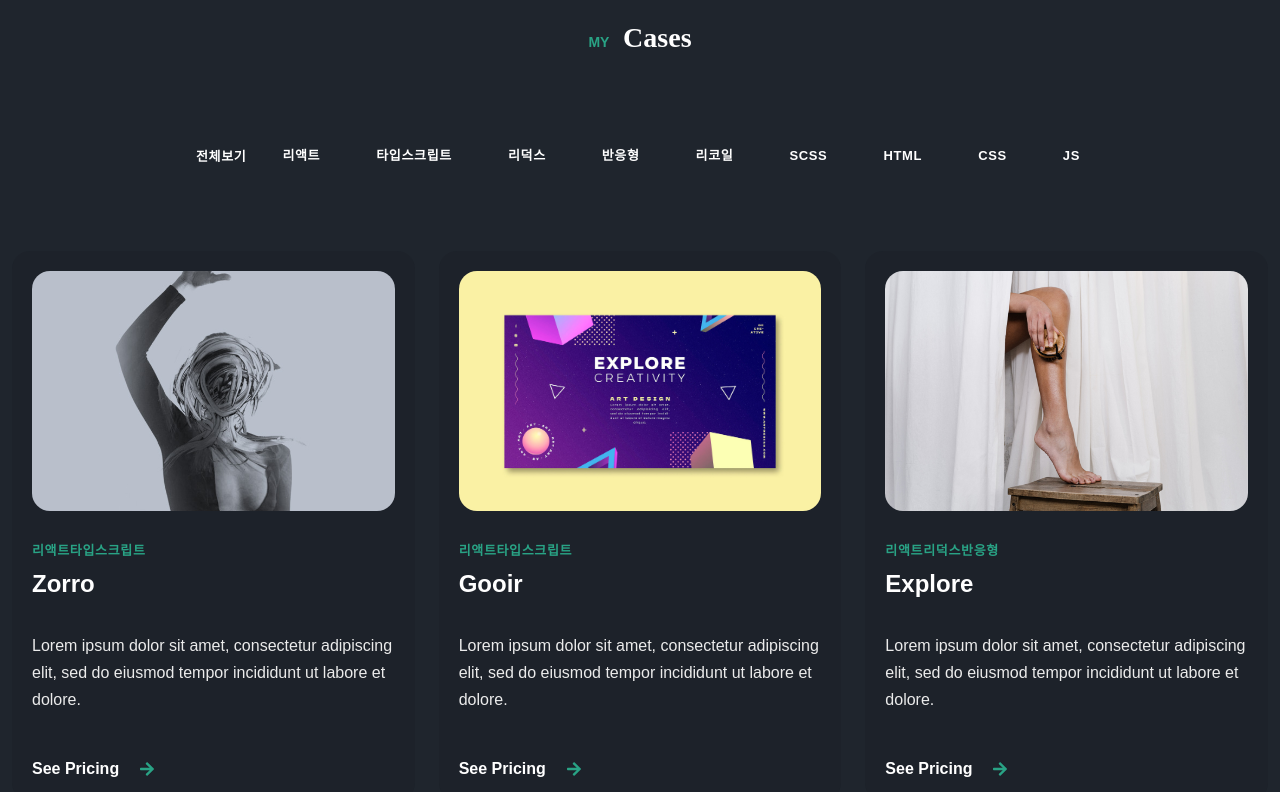
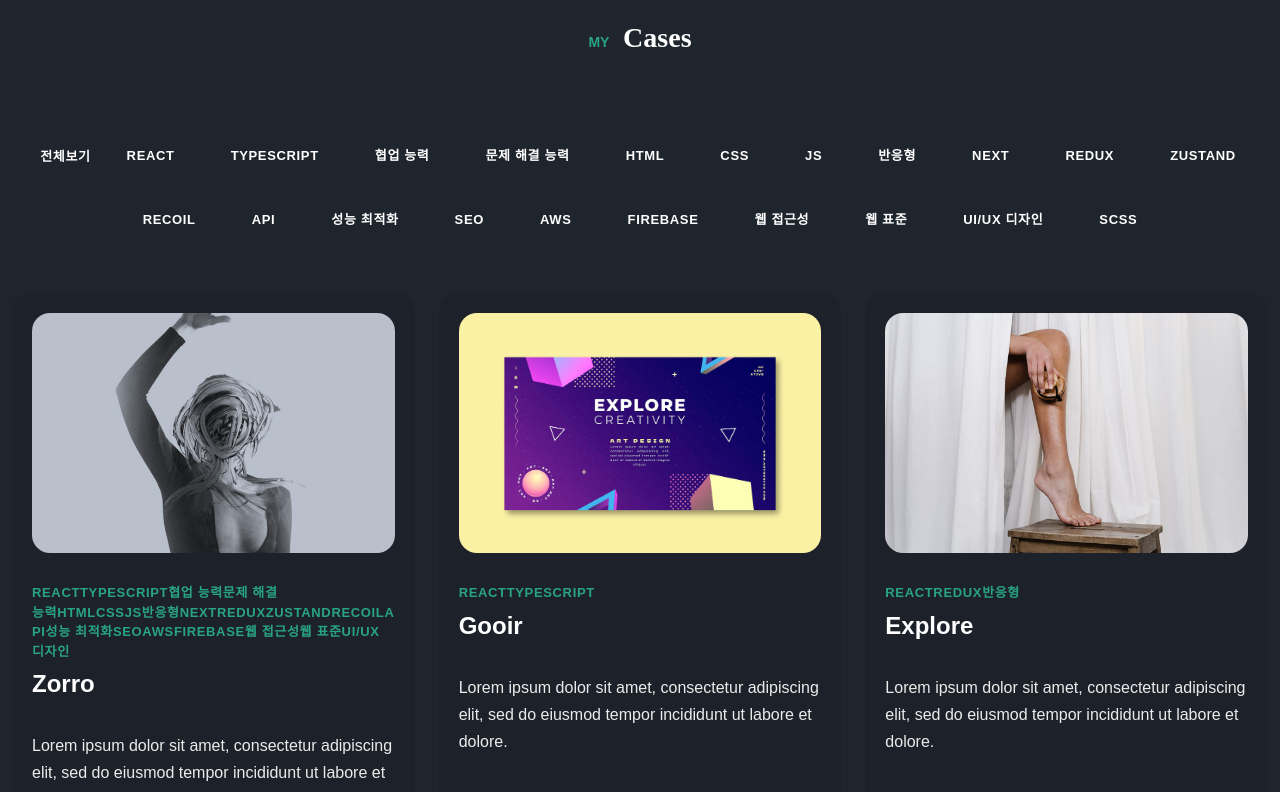
Before and after one commit to miss-gif/portfolio-final, a React (Vite) app: page / in a window 1280 px wide. Shown: the part 3820-4612 px from the top of the page. Built offline with nearby package versions, Linux system fonts and the light colour scheme.

Commit message:
Test : 테스트 코드 작성

```diff
--- a/src/components/portfolio/List.jsx
+++ b/src/components/portfolio/List.jsx
@@ -6,7 +6,7 @@ const List = ({ categories, filterItems, selectedCategories, selectAll }) => {
   };
 
   return (
-    <div className="portfolio__list">
+    <div className="portfolio__list container">
       <input
         id="seeAll"
         type="checkbox"
--- a/src/components/portfolio/portfolio.scss
+++ b/src/components/portfolio/portfolio.scss
@@ -65,7 +65,9 @@
 .portfolio__list {
   display: flex;
   justify-content: center;
+  flex-wrap: wrap;
   gap: 16px;
+  margin: 0 auto;
   margin-bottom: 60px;
   &-item {
     position: relative;
--- a/src/data/portfolio.js
+++ b/src/data/portfolio.js
@@ -9,7 +9,28 @@ export const portfolio = [
   {
     id: 1,
     img: Project1,
-    category: ["리액트", "타입스크립트"],
+    category: [
+      "React",
+      "Typescript",
+      "협업 능력",
+      "문제 해결 능력",
+      "HTML",
+      "CSS",
+      "JS",
+      "반응형",
+      "Next",
+      "Redux",
+      "Zustand",
+      "Recoil",
+      "API",
+      "성능 최적화",
+      "SEO",
+      "AWS",
+      "Firebase",
+      "웹 접근성",
+      "웹 표준",
+      "UI/UX 디자인",
+    ],
     title: "Zorro",
     description:
       "Lorem ipsum dolor sit amet, consectetur adipiscing elit, sed do eiusmod tempor incididunt ut labore et dolore.",
@@ -17,7 +38,7 @@ export const portfolio = [
   {
     id: 2,
     img: Project2,
-    category: ["리액트", "타입스크립트"],
+    category: ["React", "Typescript"],
     title: "Gooir",
     description:
       "Lorem ipsum dolor sit amet, consectetur adipiscing elit, sed do eiusmod tempor incididunt ut labore et dolore.",
@@ -25,7 +46,7 @@ export const portfolio = [
   {
     id: 3,
     img: Project3,
-    category: ["리액트", "리덕스", "반응형"],
+    category: ["React", "Redux", "반응형"],
     title: "Explore",
     description:
       "Lorem ipsum dolor sit amet, consectetur adipiscing elit, sed do eiusmod tempor incididunt ut labore et dolore.",
@@ -33,7 +54,7 @@ export const portfolio = [
   {
     id: 4,
     img: Project4,
-    category: ["리액트", "리코일", "SCSS"],
+    category: ["React", "Recoil", "SCSS"],
     title: "Mozar",
     description:
       "Lorem ipsum dolor sit amet, consectetur adipiscing elit, sed do eiusmod tempor incididunt ut labore et dolore.",
```
